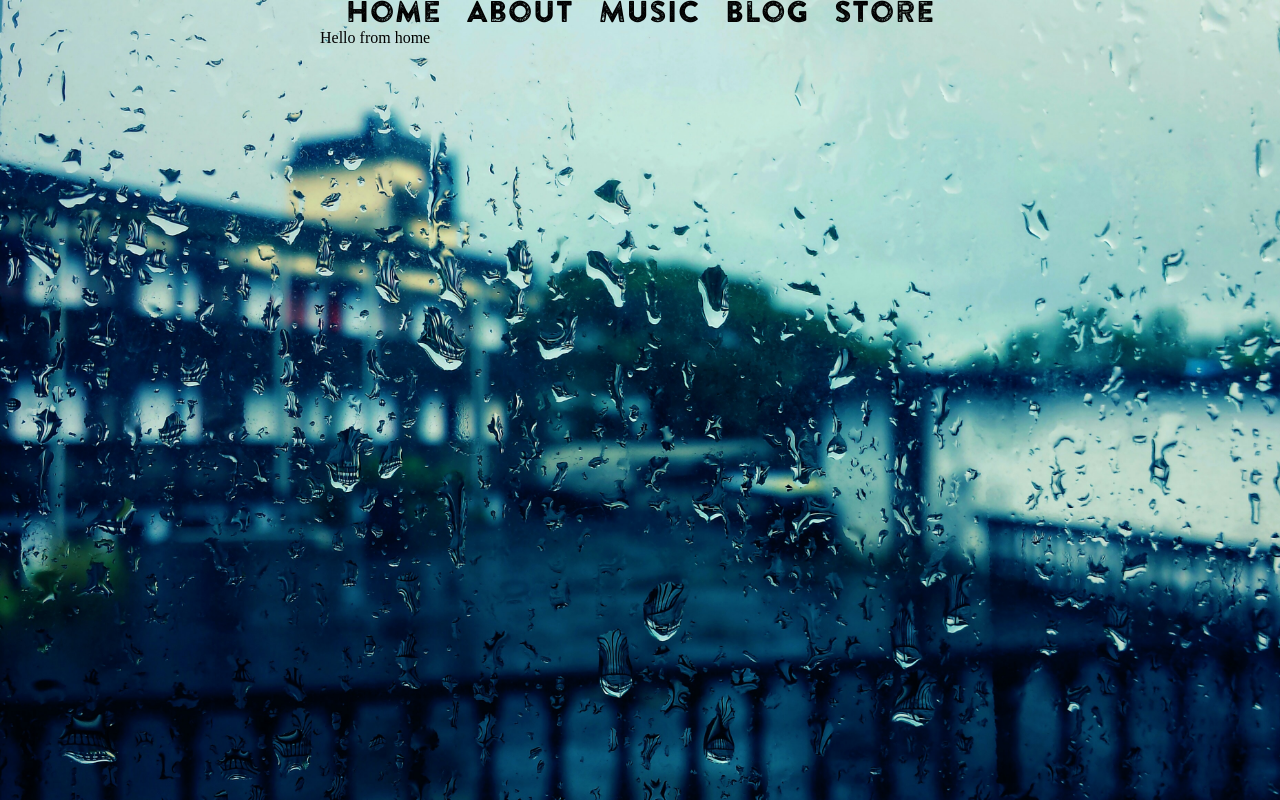
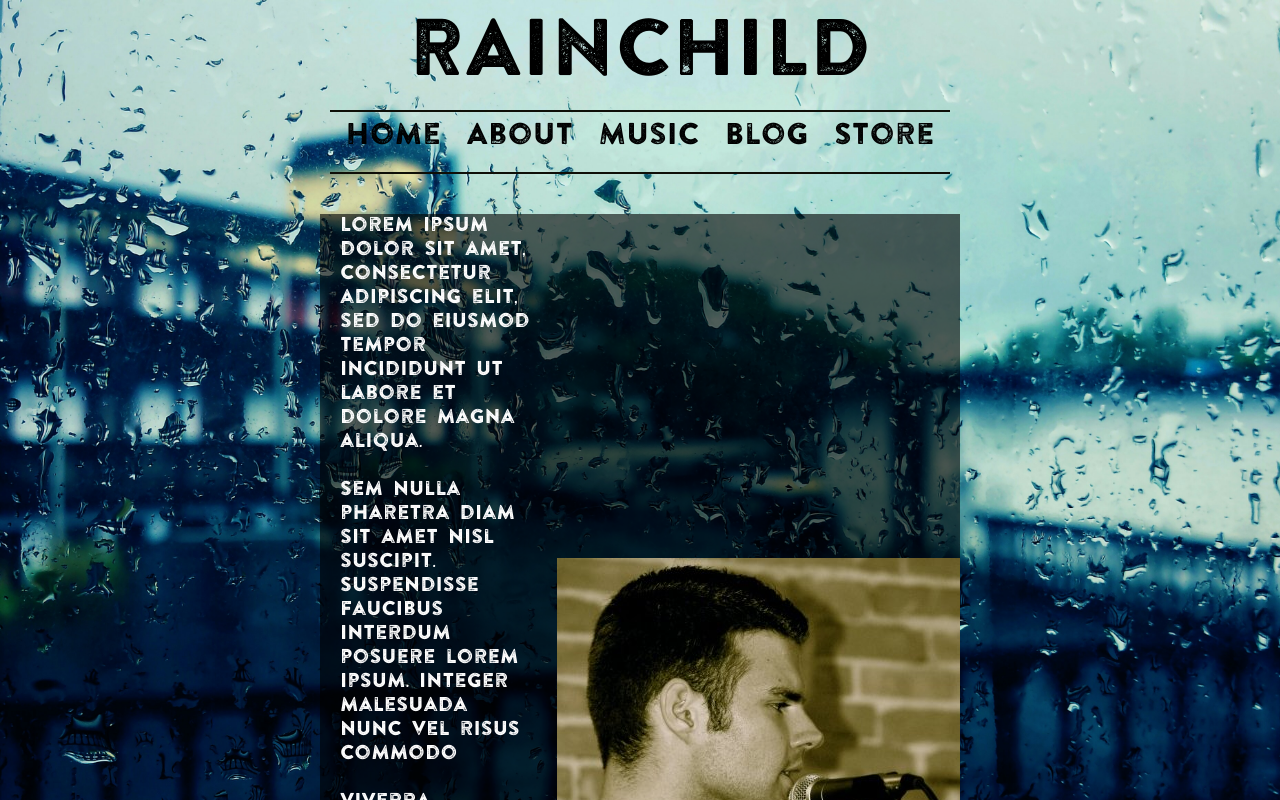
Before and after one commit to flybonzai/rainchildmusic, a React app: page / in a window 1280 px wide. Shown: the top 800 px of the page. Built offline with nearby package versions, Linux system fonts and the light colour scheme.

Commit message:
Header and logo looking good

```diff
--- a/src/components/About.js
+++ b/src/components/About.js
@@ -1,9 +1,11 @@
 import React from 'react'
 import '../stylesheets/About.css'
+import Header from './Header'
 
 const About = (props) => {
   return (
     <div className={'Content'} id={'About'}>
+      <Header />
       Hello from About
     </div>
   )
--- a/src/components/Blog.js
+++ b/src/components/Blog.js
@@ -1,8 +1,10 @@
 import React from 'react'
+import Header from './Header'
 
 const Blog= (props) => {
   return (
     <div className={'Content'} id={'Blog'}>
+      <Header />
       Hello from Blog
     </div>
   )
--- /dev/null
+++ b/src/components/Header.js
@@ -0,0 +1,14 @@
+import React from "react";
+import Navbar from "./Navbar";
+import '../stylesheets/Header.css';
+
+const Header = (props) => {
+  return (
+    <div className={"Header"}>
+      <div className={"Logo"}><span>RAINCHILD</span></div>
+      <Navbar />
+    </div>
+  );
+};
+
+export default Header;
--- a/src/components/Home.js
+++ b/src/components/Home.js
@@ -1,12 +1,27 @@
 import React from 'react'
 import '../stylesheets/Home.css'
-import Navbar from './Navbar'
+import Header from './Header'
+import photoImg from '../assets/images/artist_photo.jpg';
 
 const Home = (props) => {
   return (
     <div className={'Content'} id={'Home'}>
-      <Navbar />
-      Hello from home
+      <Header />
+      <div className="ArtistPhotoAndDesc">
+        <span className="ArtistShortDesc">
+          Lorem ipsum dolor sit amet, consectetur adipiscing elit, sed do eiusmod tempor incididunt ut labore et dolore magna aliqua.
+          <br />
+          <br />
+          Sem nulla pharetra diam sit amet nisl suscipit. Suspendisse faucibus interdum posuere lorem ipsum. Integer malesuada nunc vel risus commodo
+          <br />
+          <br />
+          viverra maecenas accumsan lacus. Sodales neque sodales ut etiam sit. Eleifend donec pretium vulputate sapien nec. Amet justo donec enim diam vulputate. Sit amet volutpat consequat mauris nunc congue nisi vitae suscipit. Mi proin sed libero enim sed faucibus turpis in eu. Pellentesque nec nam aliquam sem et.
+          <br />
+          <br />
+          - <em>Something Times</em>
+        </span>
+        <img src={photoImg} alt="Artist photo" />
+      </div>
     </div>
   )
 }
--- a/src/components/Music.js
+++ b/src/components/Music.js
@@ -1,9 +1,14 @@
 import React from 'react'
+import Header from './Header'
+import '../stylesheets/Music.css'
 
 const Music = (props) => {
   return (
     <div className={'Content'} id={'Music'}>
-      Hello from Music
+      <Header />
+      <div className={'Player'}>
+        <iframe src="https://open.spotify.com/embed/album/4S8Th5kTs3NxIo8YVDkb7y" width="30%" height="60%" frameBorder="5" allowtransparency="true" allow="encrypted-media"></iframe>
+      </div>
     </div>
   )
 }
--- a/src/components/Store.js
+++ b/src/components/Store.js
@@ -1,8 +1,10 @@
 import React from 'react'
+import Header from './Header'
 
 const Store = (props) => {
   return (
     <div className={'Content'} id={'Store'}>
+      <Header />
       Hello from Store
     </div>
   )
--- a/src/stylesheets/App.css
+++ b/src/stylesheets/App.css
@@ -6,7 +6,7 @@
 .App {
   height: 100vh;
   width: 100vw;
-  background-image: url('../assets/rainchild-background.jpg');
+  background-image: url('../assets/images/rainchild-background.jpg');
   background-size: cover;
   display: flex;
   justify-content: center;
--- /dev/null
+++ b/src/stylesheets/Header.css
@@ -0,0 +1,7 @@
+.Logo {
+    font-family: logoFont, sans-serif;
+    font-size: 80px;
+    display: flex;
+    justify-content: center;
+    margin: 15px;
+}
--- a/src/stylesheets/Home.css
+++ b/src/stylesheets/Home.css
@@ -1,3 +1,20 @@
 .Home {
   background: none;
 }
+
+.ArtistShortDesc {
+  font-family: logoFont;
+  font-size: 20px;
+  margin: 0 20px 20px 20px;
+  line-height: 1.2;
+  align-self: flex-start;
+  color: white;
+}
+
+.ArtistPhotoAndDesc {
+  display: flex;
+  justify-content: center;
+  align-items: center;
+  margin-top: 40px;
+  background-color: rgba(0, 0, 0, 0.6);
+}
--- /dev/null
+++ b/src/stylesheets/Music.css
@@ -0,0 +1,7 @@
+.Player {
+    height: 80%;
+    width: 100%;
+    display: flex;
+    justify-content: center;
+    align-items: center;
+}
--- a/src/stylesheets/Navbar.css
+++ b/src/stylesheets/Navbar.css
@@ -3,4 +3,12 @@
   font-size: 30px;
   display: flex;
   justify-content: space-evenly;
+  margin: 10px;
+  border-top: 2px solid rgb(14, 14, 7);
+  border-bottom: 2px solid rgb(14, 14, 7);
 }
+
+.Navbar a {
+  margin: 10px;
+  margin-bottom: 20px;
+}
```
Also changed, not shown: src/assets/images/artist_photo.jpg (added), src/assets/images/rainchild-background.jpg (renamed from src/assets/rainchild-background.jpg), src/components/Navbar.js (indentation only).
